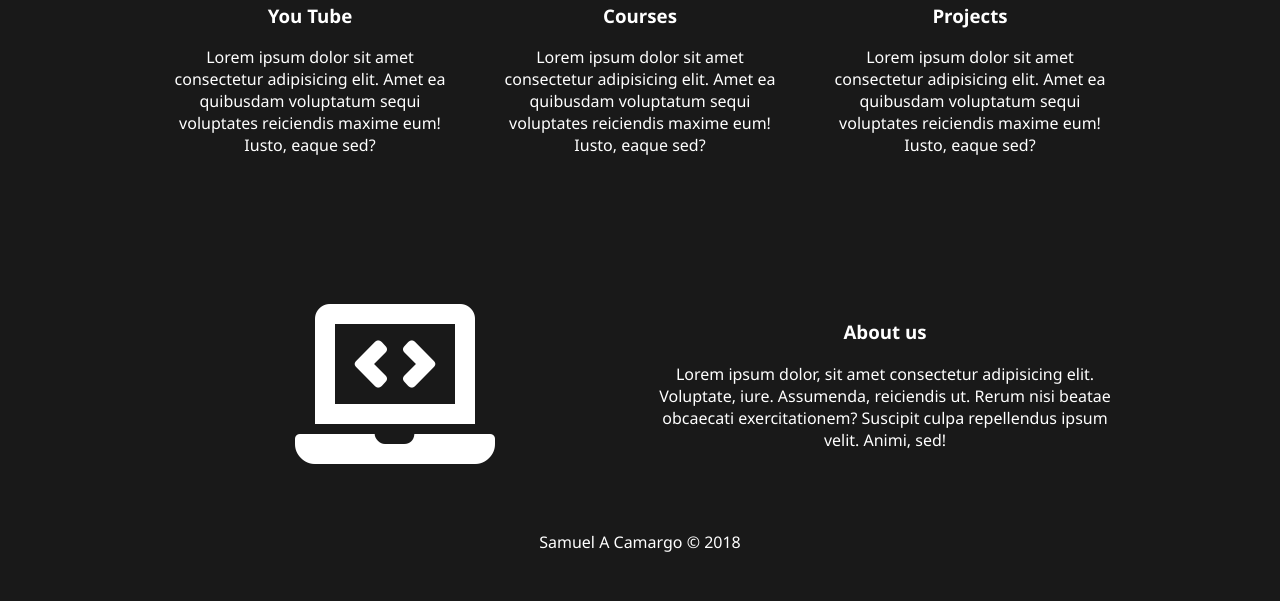
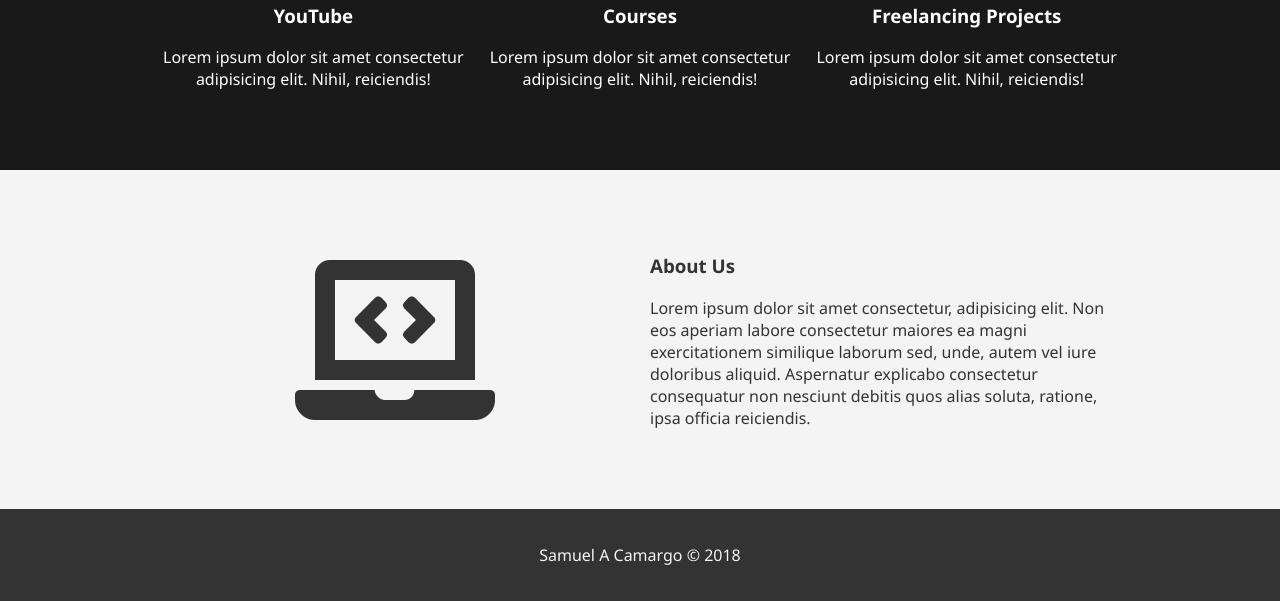
Before and after one commit to samuelctba/landingPage, a plain HTML site: page dist/index.html in a window 1280 px wide. Shown: the part 928-1529 px from the top of the page. Before the commit the page ends 1481 px from the top, so only its background shows below. Drawn offline with Linux system fonts and the light colour scheme.

Commit message:
added logo

```diff
--- a/dist/index.html
+++ b/dist/index.html
@@ -14,55 +14,50 @@
 <body>
     <header class="showcase">
         <div class="content">
-            <img src="logo.png" alt="Samuel A Camargo Coorp">
+            <img src="logo.png" alt="Samuel A Camargo Coorp" class="logo">
             <div class="title">Full Stack Developer</div>
             <div class="text">Lorem ipsum dolor sit amet, consectetur adipisicing elit. Voluptate, laborum!</div>
         </div>
     </header>
     <!-- Services -->
   <section class="services">
-        <div class="container grid-3">
-            <div class="iconServices">
+    <div class="container grid-3 center">
+      <div>
         <i class="fab fa-youtube fa-3x"></i>
-                <h3>You Tube</h3>
-                <p>Lorem ipsum dolor sit amet consectetur adipisicing elit. Amet ea quibusdam voluptatum sequi
-                    voluptates reiciendis maxime eum! Iusto, eaque sed?
-                </p>
+        <h3>YouTube</h3>
+        <p>Lorem ipsum dolor sit amet consectetur adipisicing elit. Nihil, reiciendis!</p>
       </div>
-            <div class="iconServices">
+      <div>
         <i class="fas fa-chalkboard-teacher fa-3x"></i>
         <h3>Courses</h3>
-                <p>Lorem ipsum dolor sit amet consectetur adipisicing elit. Amet ea quibusdam voluptatum sequi
-                    voluptates reiciendis maxime eum! Iusto, eaque sed?
-                </p>
+        <p>Lorem ipsum dolor sit amet consectetur adipisicing elit. Nihil, reiciendis!</p>
       </div>
-            <div class="iconServices">
+      <div>
         <i class="fas fa-briefcase fa-3x"></i>
-                <h3>Projects</h3>
-                <p>Lorem ipsum dolor sit amet consectetur adipisicing elit. Amet ea quibusdam voluptatum sequi
-                    voluptates reiciendis maxime eum! Iusto, eaque sed?
-                </p>
+        <h3>Freelancing Projects</h3>
+        <p>Lorem ipsum dolor sit amet consectetur adipisicing elit. Nihil, reiciendis!</p>
       </div>
     </div>
   </section>
 
-    <section class="about">
+  <!-- About -->
+  <section class="about bg-light">
     <div class="container">
       <div class="grid-2">
         <div class="center">
           <i class="fas fa-laptop-code fa-10x"></i>
         </div>
         <div>
-                    <h3>About us</h3>
-                    <p>Lorem ipsum dolor, sit amet consectetur adipisicing elit. Voluptate, iure. Assumenda, reiciendis
-                        ut. Rerum nisi beatae obcaecati exercitationem? Suscipit culpa repellendus ipsum velit. Animi,
-                        sed!</p>
+          <h3>About Us</h3>
+          <p>Lorem ipsum dolor sit amet consectetur, adipisicing elit. Non eos aperiam labore consectetur maiores ea magni exercitationem
+            similique laborum sed, unde, autem vel iure doloribus aliquid. Aspernatur explicabo consectetur consequatur non
+            nesciunt debitis quos alias soluta, ratione, ipsa officia reiciendis.</p>
         </div>
       </div>
     </div>
   </section>
 
-    <footer class="center">
+  <footer class="center bg-dark">
         <p>Samuel A Camargo &copy; 2018</p>
     </footer>
 </body>
--- a/dist/style.css
+++ b/dist/style.css
@@ -22,16 +22,13 @@ body {
 }
 
 .showcase:hover::after {
-    content: '';
+    filter: blur(0px);
     -webkit-filter: blur(0px);
-    /* Safari 6.0 - 9.0 */
-    filter: blur(0px);
   }
 
   .showcase:hover .content {
+    filter: blur(2px);
     -webkit-filter: blur(2px);
-    /* Safari 6.0 - 9.0 */
-    filter: blur(2px);
   }
 
   .content {
@@ -44,6 +41,12 @@ body {
     width: 300px;
     height: 350px;
     text-align: center;
+    transition: all 1000ms;
+  }
+
+  .content .logo {
+    height: 180px;
+    width: 180px;
   }
 
   .content .title {
@@ -56,32 +59,23 @@ body {
     margin-top: 1rem;
   }
 
-.content .logo {
-    height: 180px;
-    width: 180px;
-}
-
   .container {
     max-width: 960px;
     margin: auto;
     overflow: hidden;
     padding: 4rem 1rem;
-    /* ScrollBar */
   }
 
   .grid-3 {
     display: grid;
-    /* grid-template-columns: 1fr 1fr 1fr; */
+    grid-gap: 20px;
     grid-template-columns: repeat(3, 1fr);
-    grid-gap: 30px;
-    text-align: center;
   }
 
   .grid-2 {
     display: grid;
     grid-gap: 20px;
     grid-template-columns: repeat(2, 1fr);
-    text-align: center;
   }
 
   .center {
@@ -99,11 +93,13 @@ body {
     color: #f4f4f4;
   }
 
+  footer {
+    padding: 2.2rem;
+  }
+
   footer p {
     margin: 0;
   }
-
-
 
   /* Small Screens */
   @media (max-width: 560px) {
@@ -133,7 +129,6 @@ footer p {
     .services div {
       border-bottom: #333 dashed 1px;
       padding: 1.2rem 1rem;
-      text-align: center;
     }
   }
 
```
Also changed, not shown: dist/logo.png (added). Lines whose indentation alone changed are shown as unchanged.
